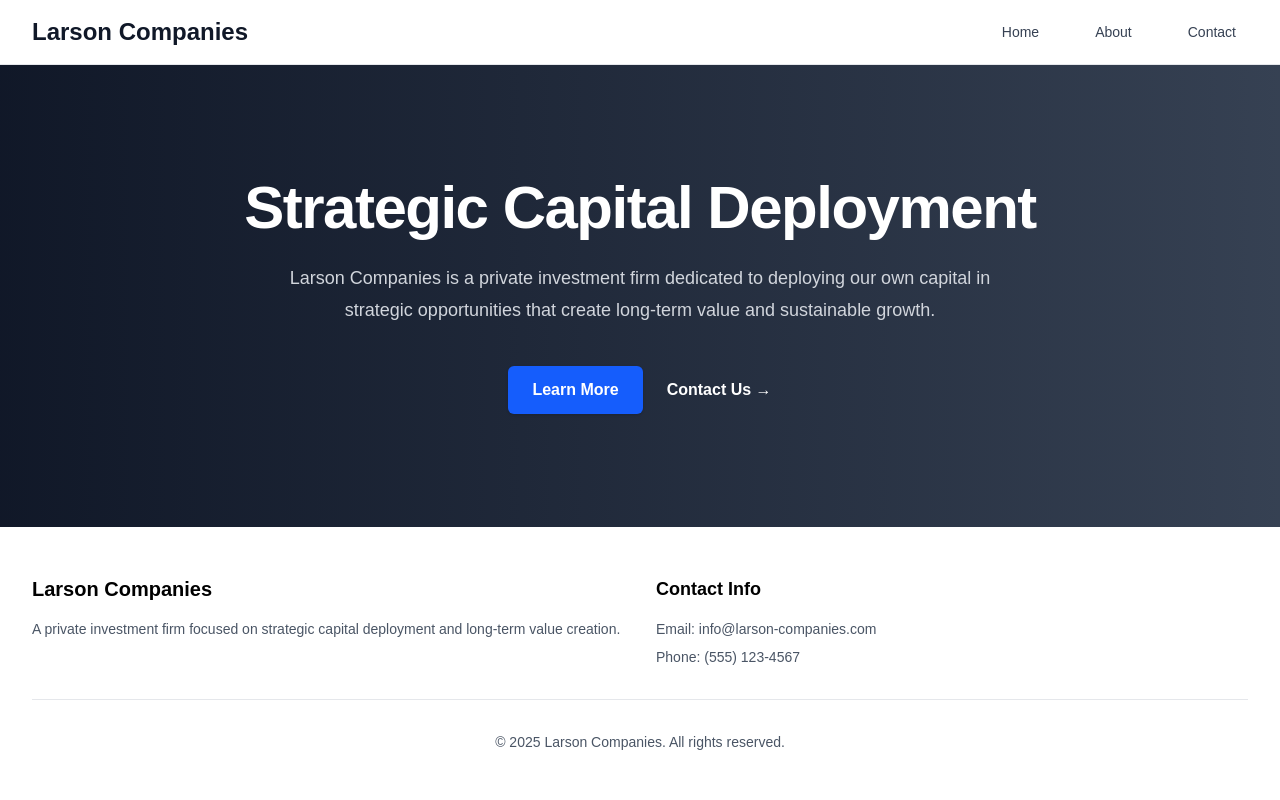
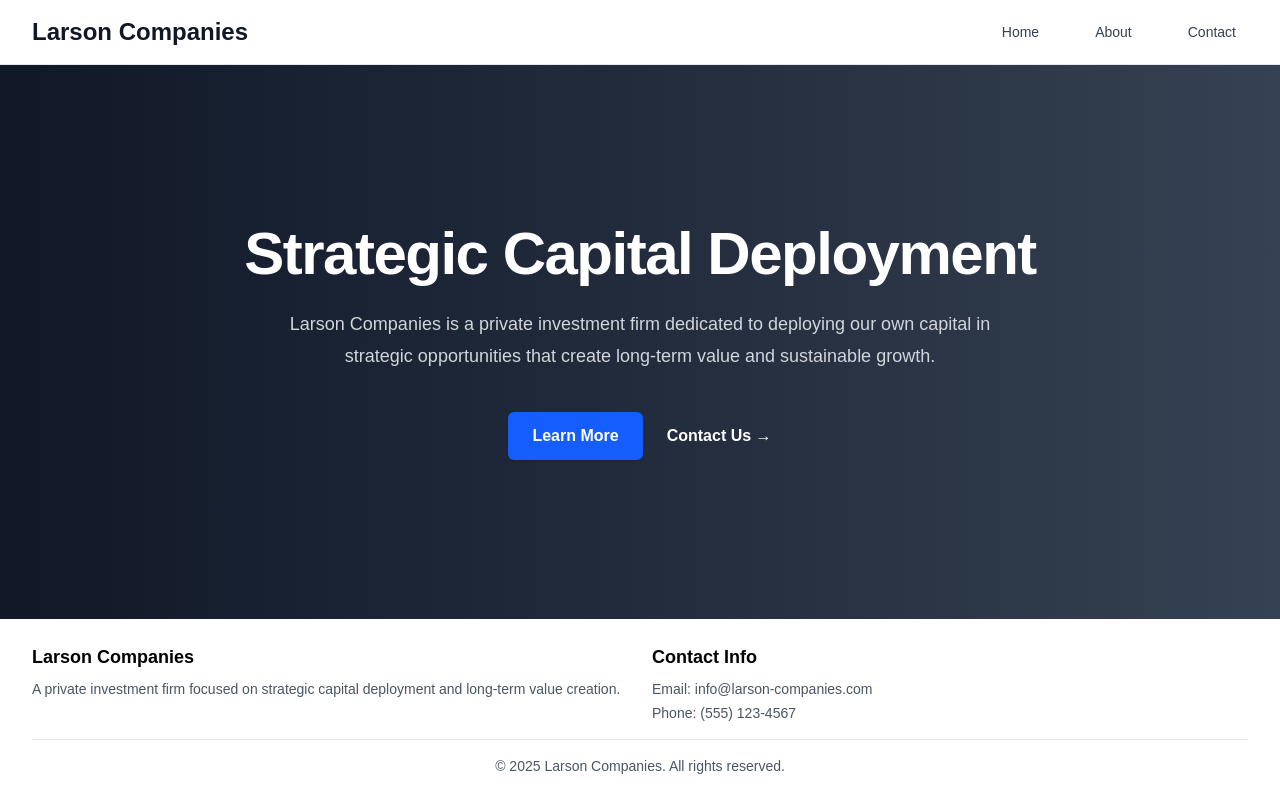
Before and after one commit to cliffordtraff/Larson-Companies, a Next.js app: page / in a window 1280 px wide. Built offline with nearby package versions, Linux system fonts and the light colour scheme.

Commit message:
Make footer shorter - reduced padding and spacing

```diff
--- a/src/components/Footer.tsx
+++ b/src/components/Footer.tsx
@@ -3,10 +3,10 @@ import Link from 'next/link'
 export default function Footer() {
   return (
     <footer className="bg-white text-black">
-      <div className="max-w-7xl mx-auto px-4 sm:px-6 lg:px-8 py-12">
-        <div className="grid grid-cols-1 md:grid-cols-2 gap-8">
+      <div className="max-w-7xl mx-auto px-4 sm:px-6 lg:px-8 py-6">
+        <div className="grid grid-cols-1 md:grid-cols-2 gap-6">
           <div>
-            <h3 className="text-xl font-bold mb-4">Larson Companies</h3>
+            <h3 className="text-lg font-bold mb-2">Larson Companies</h3>
             <p className="text-gray-600 text-sm">
               A private investment firm focused on strategic capital deployment
               and long-term value creation.
@@ -14,15 +14,15 @@ export default function Footer() {
           </div>
 
           <div>
-            <h4 className="text-lg font-semibold mb-4">Contact Info</h4>
-            <div className="text-sm text-gray-600 space-y-2">
+            <h4 className="text-lg font-semibold mb-2">Contact Info</h4>
+            <div className="text-sm text-gray-600 space-y-1">
               <p>Email: info@larson-companies.com</p>
               <p>Phone: (555) 123-4567</p>
             </div>
           </div>
         </div>
 
-        <div className="border-t border-gray-200 mt-8 pt-8 text-center text-sm text-gray-600">
+        <div className="border-t border-gray-200 mt-4 pt-4 text-center text-sm text-gray-600">
           <p>&copy; {new Date().getFullYear()} Larson Companies. All rights reserved.</p>
         </div>
       </div>
```
